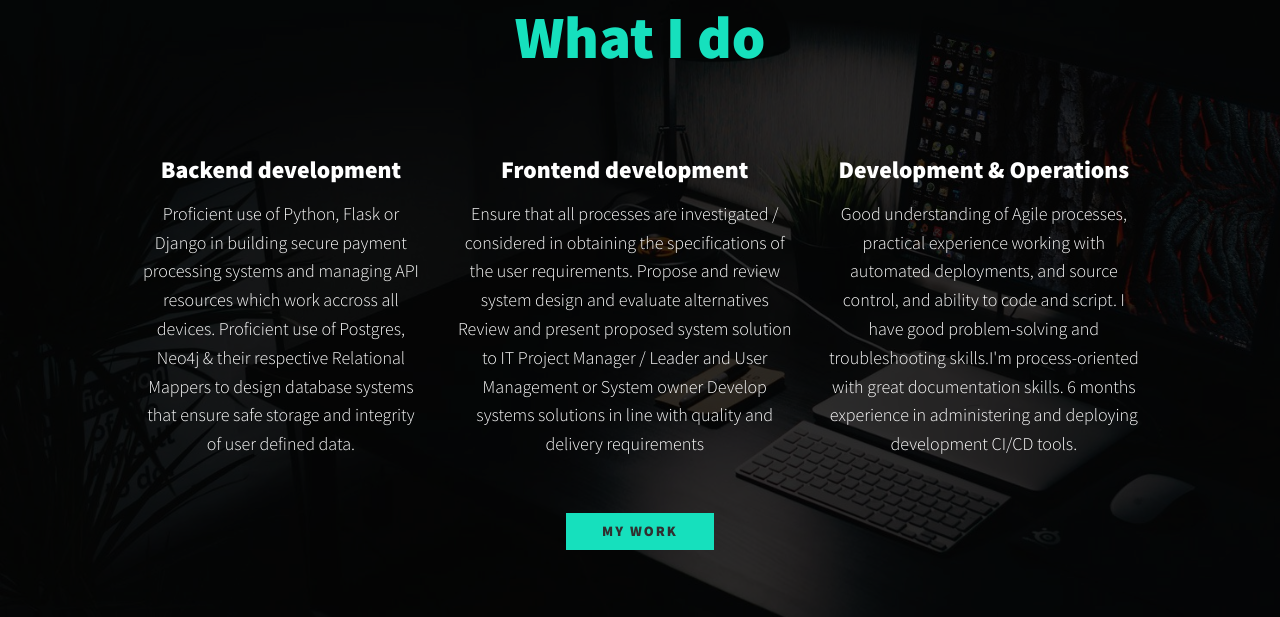
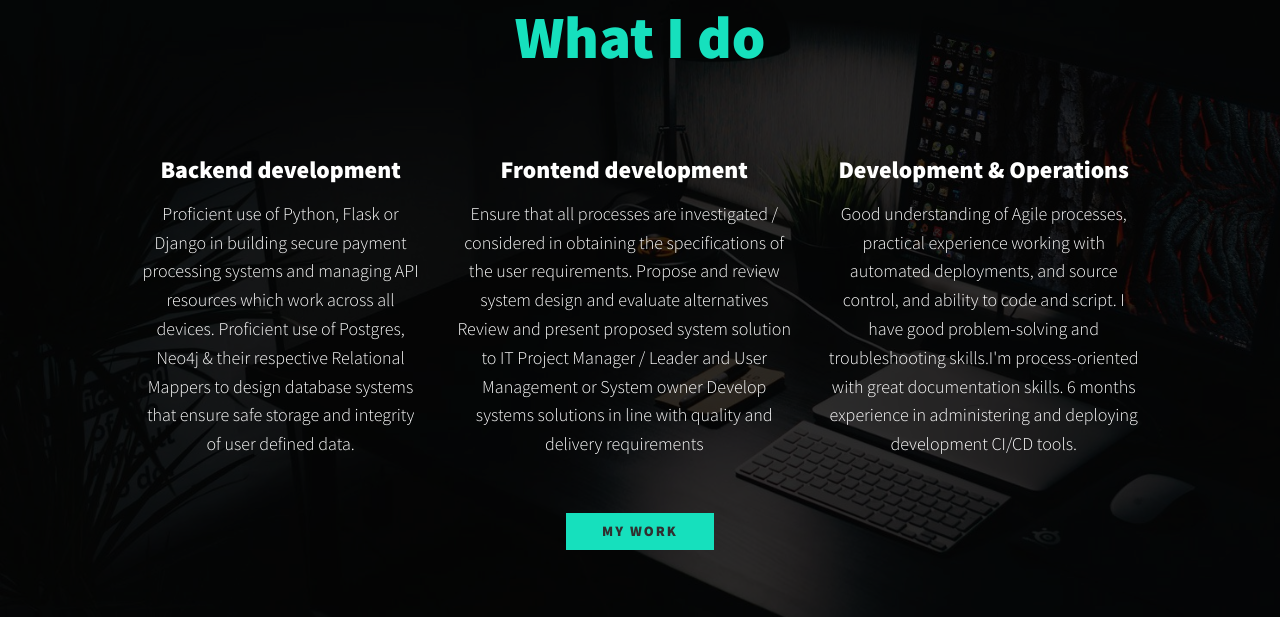
Before and after one commit to owen-eternal/my-portfolio, a Flask app: page /index in a window 1280 px wide; the page is wider, and only the part inside the window is pictured. Shown: the part 648-1265 px from the top of that part. Run offline with Flask 2, Linux system fonts and the light colour scheme.

Commit message:
Update portforlio.html

```diff
--- a/templates/portforlio.html
+++ b/templates/portforlio.html
@@ -45,7 +45,7 @@
             <h3>Backend development</h3>
             <p>Proficient use of Python, Flask or Django
                 in building secure payment processing systems
-                and managing API resources which work accross all
+                and managing API resources which work across all
                 devices. Proficient use of Postgres, Neo4j & their
                 respective Relational Mappers to design database
                 systems that ensure safe storage and integrity of
@@ -88,7 +88,7 @@
             career began in early 2018 as a freelancer, where I developed full stack web applications using Python,
             Flask, and other open source technologies.</p>
 
-        <p>. During that period  (due to circumstances) I worked as a sales consultant for Dyson( 2016 - 2018)
+        <p>During that period  (due to circumstances) I worked as a sales consultant for Dyson( 2016 - 2018)
             and Bosch BHS( 2018 - 2021 ),  I'm already freelancing on UPWORK and FIVERR, and I've had the distinction
             of working with Dun Deft Pty Ltd, Synsource Inc, and Ekurhuleni West College as a full stack web developer.
             I'm still working on my own professional project.</p>
```
